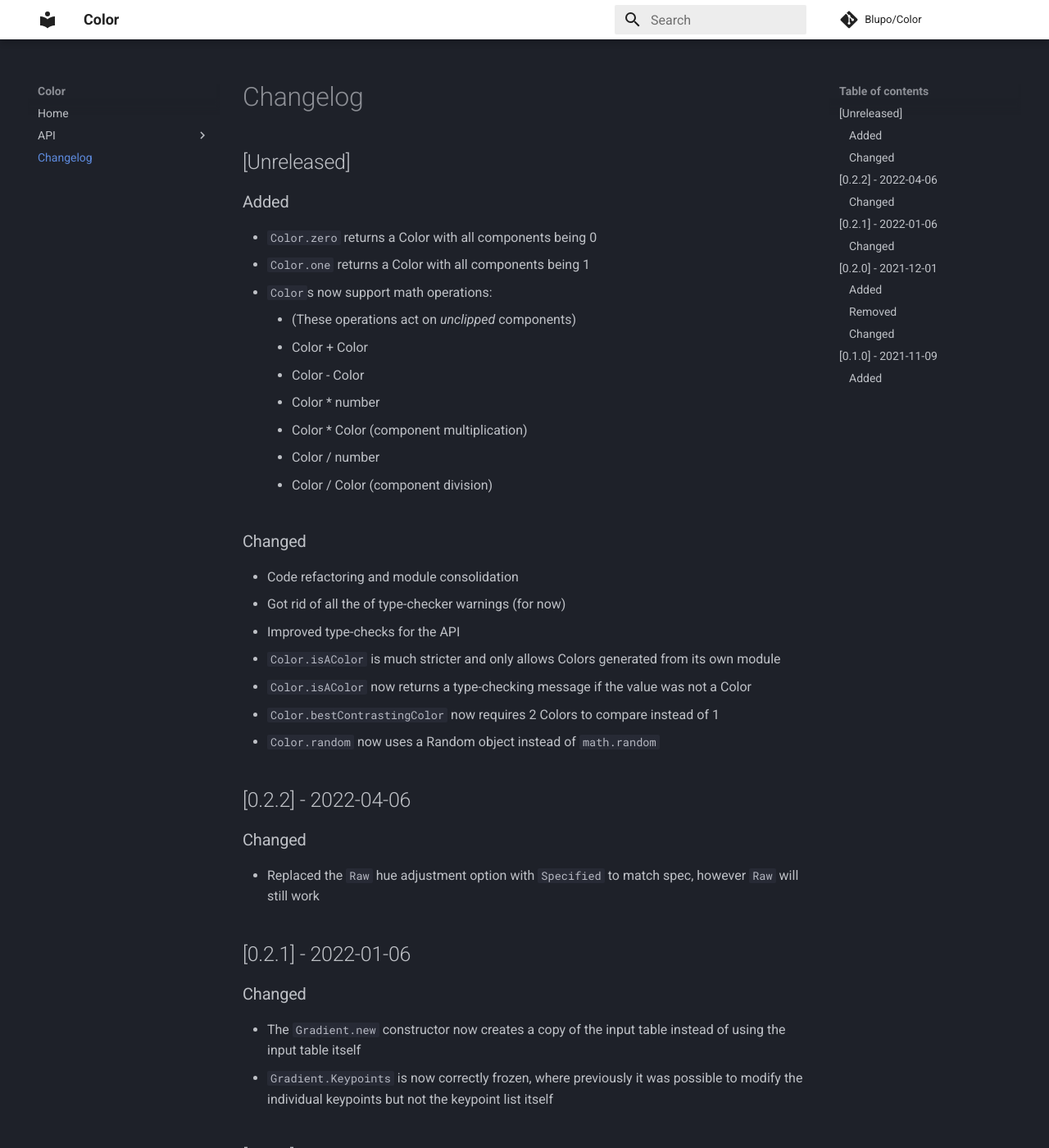
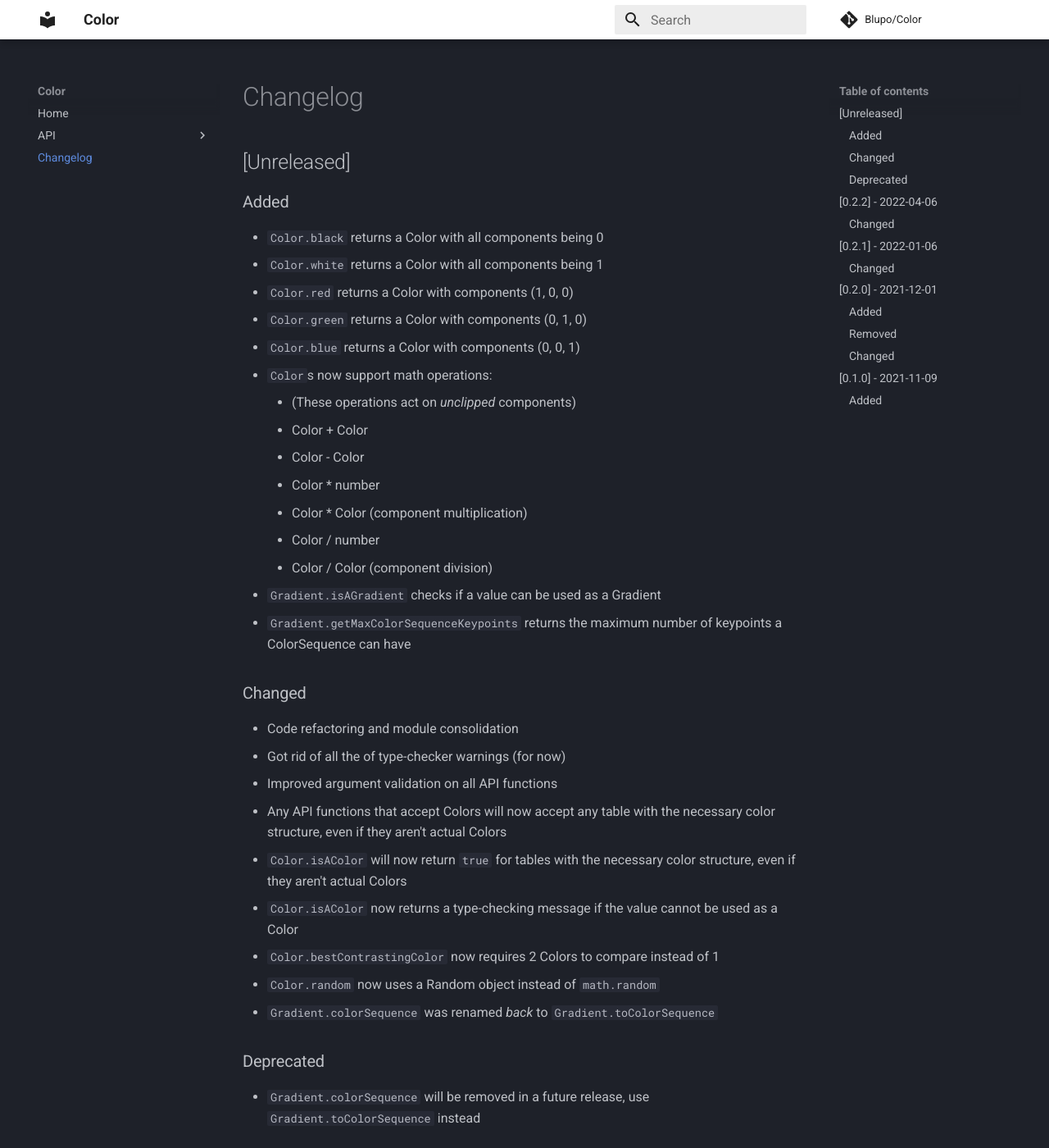
Before and after one commit to Blupo/Color, an MkDocs documentation site: the page built from docs/changelog.md, in a window 1280 px wide and 1400 px high. Shown: the whole window at 82% size. Built offline with MkDocs 1.6.1 and Material for MkDocs 9.7.7, drawn with Linux system fonts in a browser that asks for light colours; comment, search, counter and statistics services are not loaded.

Commit message:
Revert strict class checks and improved tests
- Added convenience colors
- Fixed Gradient.colors type-check
- Fixed Gradient.toColorSequence type-check

```diff
--- a/docs/changelog.md
+++ b/docs/changelog.md
@@ -1,8 +1,11 @@
 ## [Unreleased]
 
 ### Added
-- `Color.zero` returns a Color with all components being 0
-- `Color.one` returns a Color with all components being 1
+- `Color.black` returns a Color with all components being 0
+- `Color.white` returns a Color with all components being 1
+- `Color.red` returns a Color with components (1, 0, 0)
+- `Color.green` returns a Color with components (0, 1, 0)
+- `Color.blue` returns a Color with components (0, 0, 1)
 - `Color`s now support math operations:
     - (These operations act on *unclipped* components)
     - Color + Color
@@ -11,15 +14,22 @@
     - Color * Color (component multiplication)
     - Color / number
     - Color / Color (component division)
+- `Gradient.isAGradient` checks if a value can be used as a Gradient
+- `Gradient.getMaxColorSequenceKeypoints` returns the maximum number of keypoints a ColorSequence can have
 
 ### Changed
 - Code refactoring and module consolidation
 - Got rid of all the of type-checker warnings (for now)
-- Improved type-checks for the API
-- `Color.isAColor` is much stricter and only allows Colors generated from its own module
-- `Color.isAColor` now returns a type-checking message if the value was not a Color
+- Improved argument validation on all API functions
+- Any API functions that accept Colors will now accept any table with the necessary color structure, even if they aren't actual Colors
+- `Color.isAColor` will now return `true` for tables with the necessary color structure, even if they aren't actual Colors
+- `Color.isAColor` now returns a type-checking message if the value cannot be used as a Color
 - `Color.bestContrastingColor` now requires 2 Colors to compare instead of 1
 - `Color.random` now uses a Random object instead of `math.random`
+- `Gradient.colorSequence` was renamed *back* to `Gradient.toColorSequence`
+
+### Deprecated
+- `Gradient.colorSequence` will be removed in a future release, use `Gradient.toColorSequence` instead
 
 ## [0.2.2] - 2022-04-06
 
```
Also changed, not shown: 4 other files.
